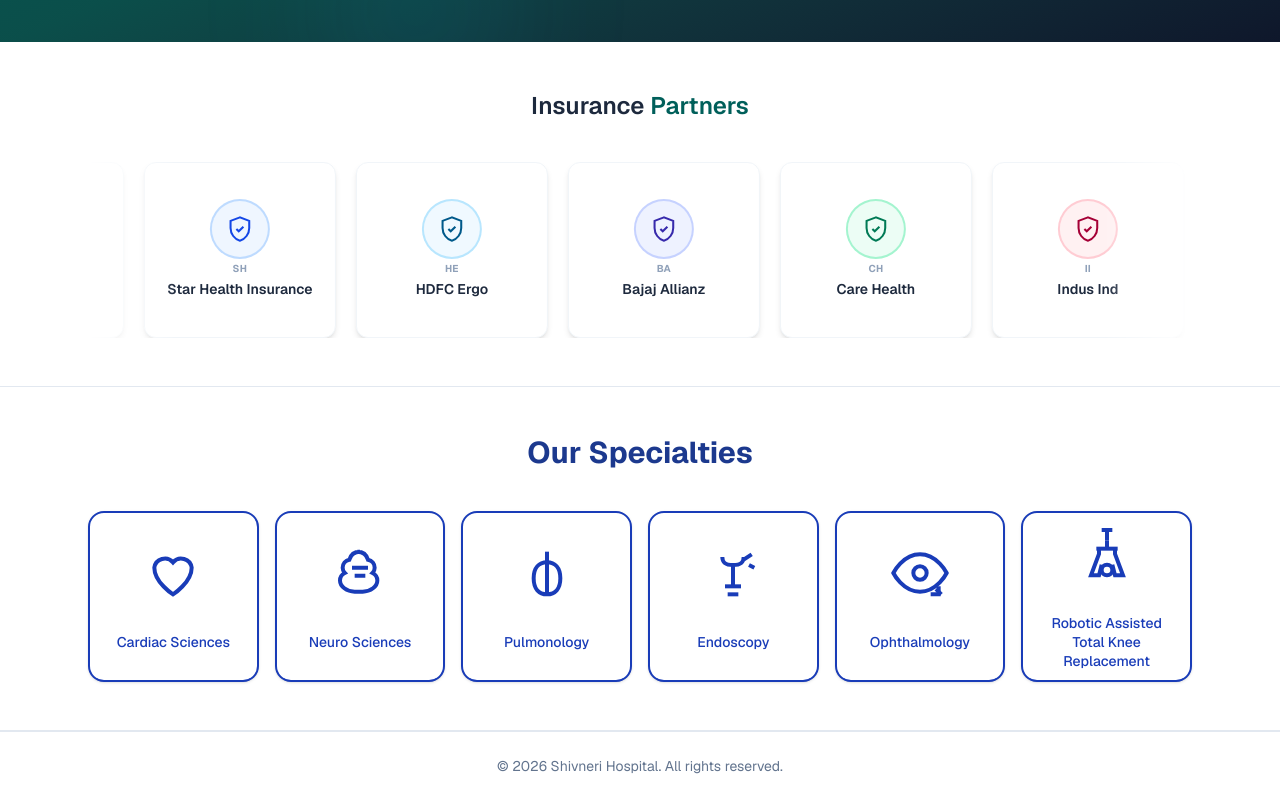
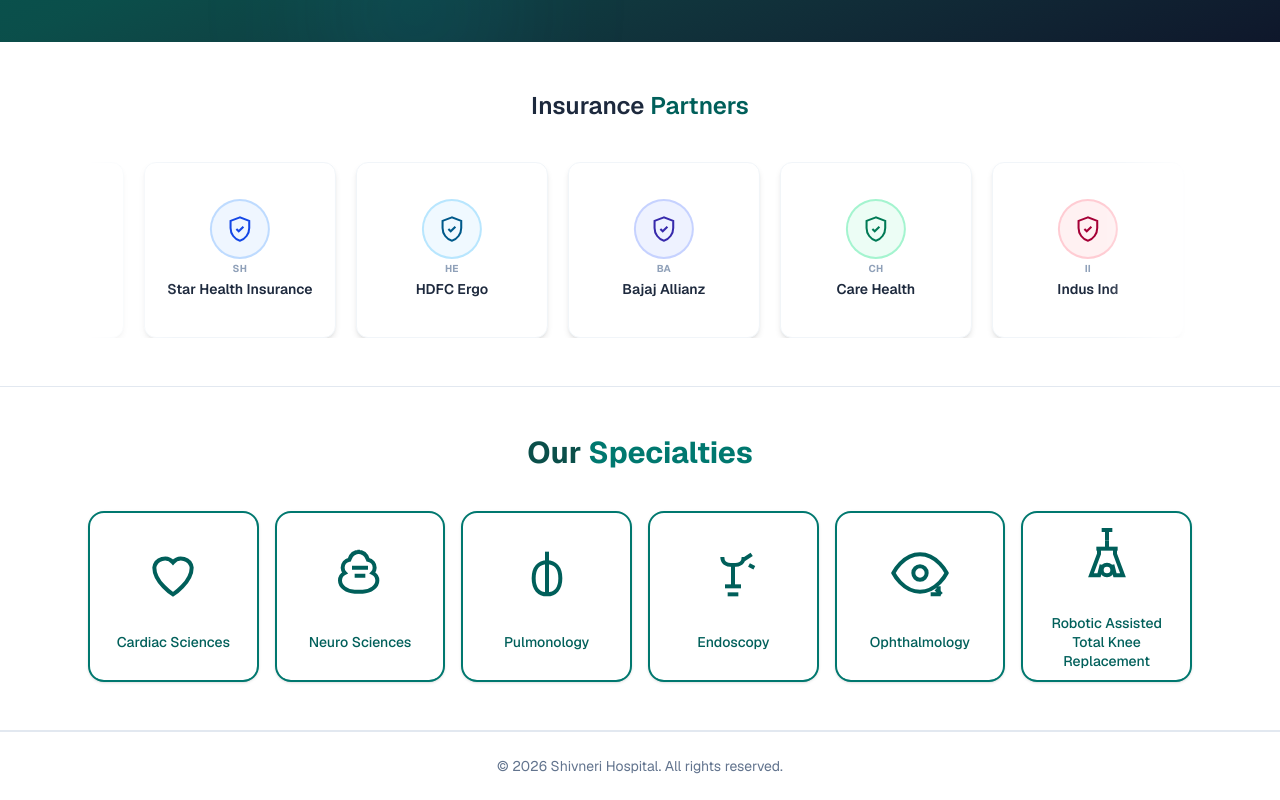
Before and after one commit to rp98nt/shivnerihospital, a Next.js app: page / in a window 1280 px wide. Shown: the part 593-1393 px from the top of the page. Built offline with nearby package versions, Linux system fonts and the light colour scheme.

Commit message:
fix: use teal palette for Our Specialties section
Replace harsh blue borders and text with teal tones to match the hero and site branding.

```diff
--- a/components/our-specialties.tsx
+++ b/components/our-specialties.tsx
@@ -44,8 +44,8 @@ export function OurSpecialties() {
   return (
     <section className="border-b border-slate-200 bg-white py-10 sm:py-12">
       <div className="mx-auto max-w-6xl px-4 sm:px-6">
-        <h2 className="text-center text-2xl font-bold text-blue-900 sm:text-3xl">
-          Our Specialties
+        <h2 className="text-center text-2xl font-bold text-teal-900 sm:text-3xl">
+          Our <span className="text-teal-700">Specialties</span>
         </h2>
 
         <div className="mt-6 grid grid-cols-1 gap-3 min-[420px]:grid-cols-2 sm:mt-10 sm:grid-cols-3 sm:gap-4 lg:grid-cols-6">
@@ -62,7 +62,7 @@ function SpecialtyCard({ specialty }: { specialty: Specialty }) {
   return (
     <Link
       href={specialty.href}
-      className="group flex min-h-[5.5rem] flex-row items-center gap-4 rounded-2xl border-2 border-blue-800 bg-white px-4 py-4 text-blue-800 shadow-sm transition duration-300 hover:bg-blue-800 hover:text-white hover:shadow-lg sm:aspect-square sm:min-h-0 sm:flex-col sm:justify-center sm:px-3 sm:py-5"
+      className="group flex min-h-[5.5rem] flex-row items-center gap-4 rounded-2xl border-2 border-teal-700 bg-white px-4 py-4 text-teal-800 shadow-sm transition duration-300 hover:bg-teal-800 hover:text-white hover:shadow-lg sm:aspect-square sm:min-h-0 sm:flex-col sm:justify-center sm:px-3 sm:py-5"
     >
       <div className="flex h-12 w-12 shrink-0 items-center justify-center sm:h-16 sm:w-16">
         {specialty.icon}
```
